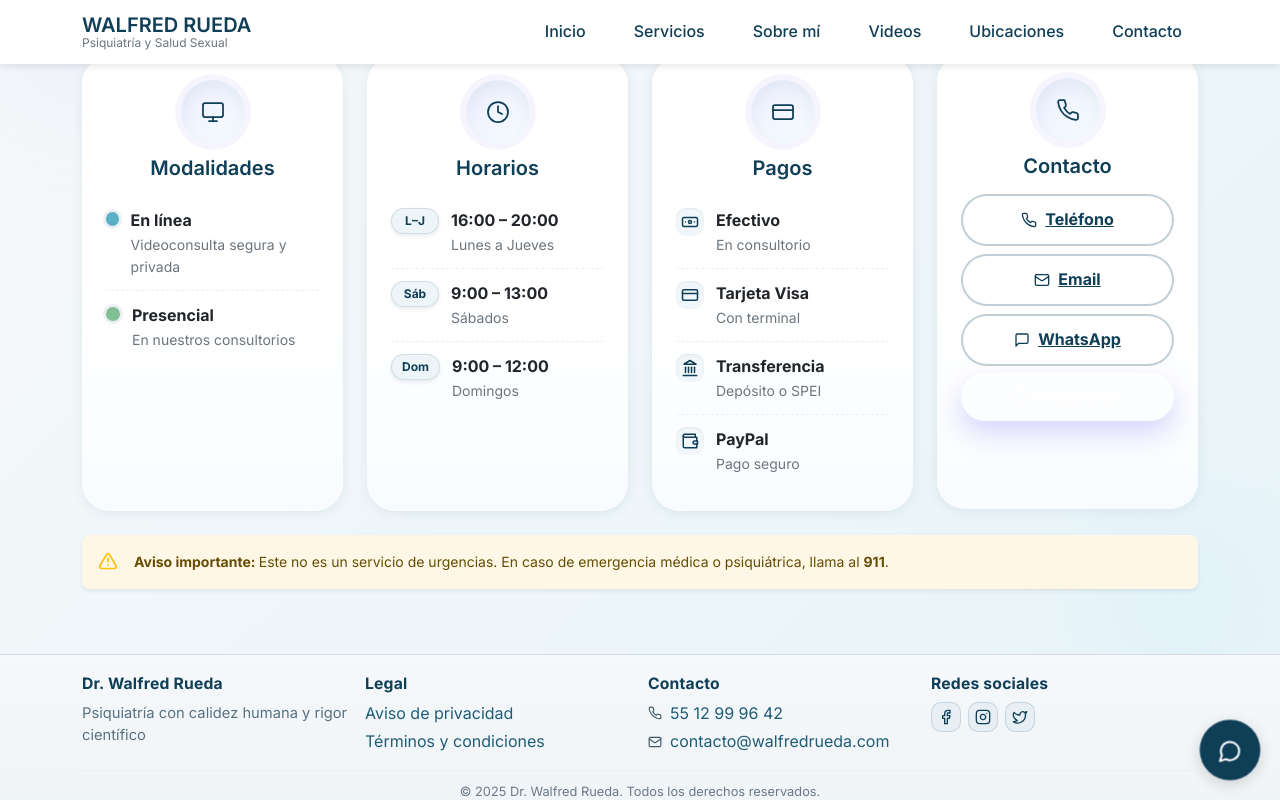
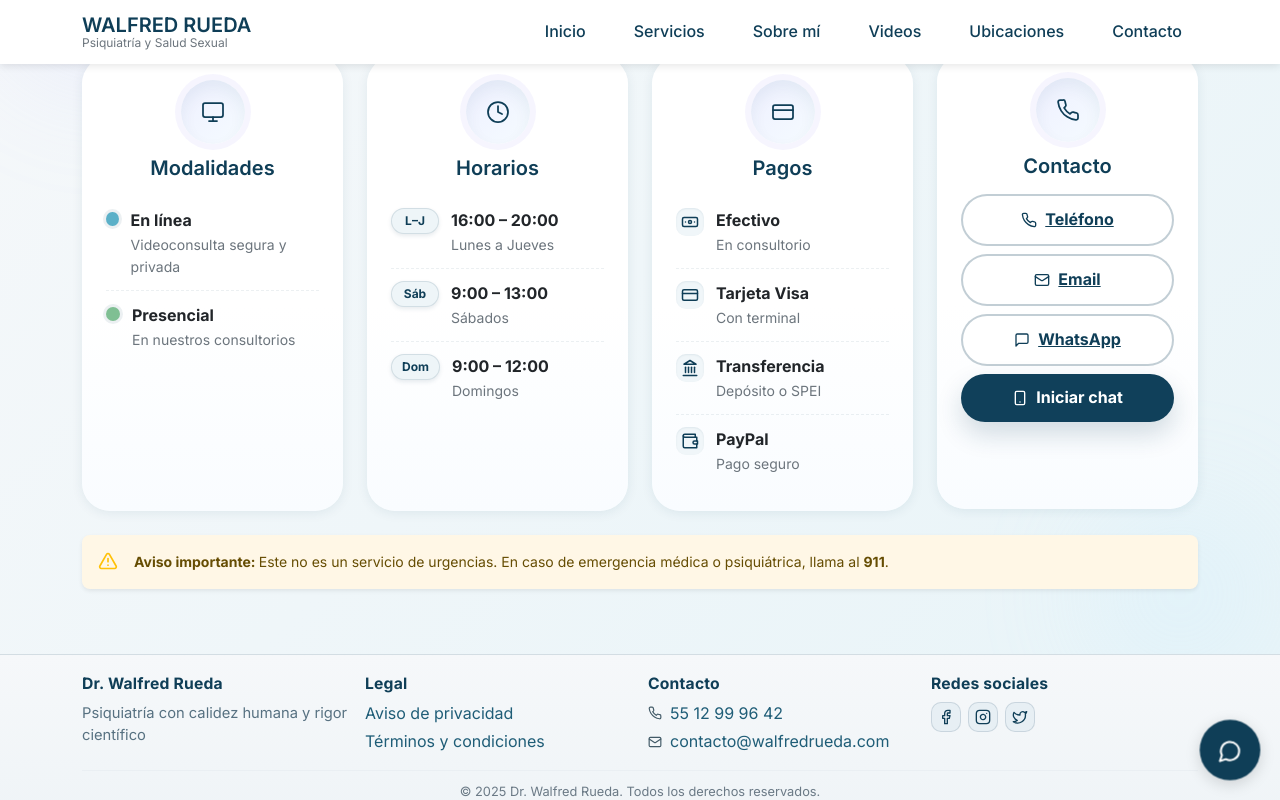
Before and after one commit to Freskiee/drwalfredrueda, a React (Vite) app: page / in a window 1280 px wide. In both pictures the pointer is over the button "Iniciar chat". Shown: the part 4376-5176 px from the top of the page. Built offline with nearby package versions, Linux system fonts and the light colour scheme.

Commit message:
boton contacto

```diff
--- a/src/styles/custom.css
+++ b/src/styles/custom.css
@@ -755,14 +755,37 @@ h6 {
 
 #contacto .pill-primary {
   border: 0;
-  color: #fff;
-  background: var(--brand-gradient);
-  box-shadow: 0 12px 26px rgba(108, 92, 231, .25);
-}
-
-#contacto .pill-primary:hover {
+  background: #18486b !important; /* Fallback sólido, muy visible */
+  box-shadow: 0 12px 26px rgba(15, 62, 87, .18);
+  color: #fff !important;
+}
+#contacto .pill-primary:hover,
+#contacto .pill-primary:focus,
+#contacto .pill-primary:active {
+  color: #fff !important;
+  background: #0f3e57 !important;
+  filter: brightness(1.07);
+  text-decoration: none;
+  outline: none;
+}
+#contacto .pill-btn {
+  color: #0F3E57;
+  background: #fff;
+}
+#contacto .pill-btn:disabled {
+  color: #b3b9c9 !important;
+  background: #f1f3f6 !important;
+  border-color: #e0e4ec !important;
+  opacity: 1;
+}
+
+#contacto .pill-primary:hover,
+#contacto .pill-primary:focus,
+#contacto .pill-primary:active {
+  color: #fff !important;
   filter: brightness(1.04);
-  transform: translateY(-1px);
+  text-decoration: none;
+  outline: none;
 }
 
 /* Banner de ubicaciones */
```
